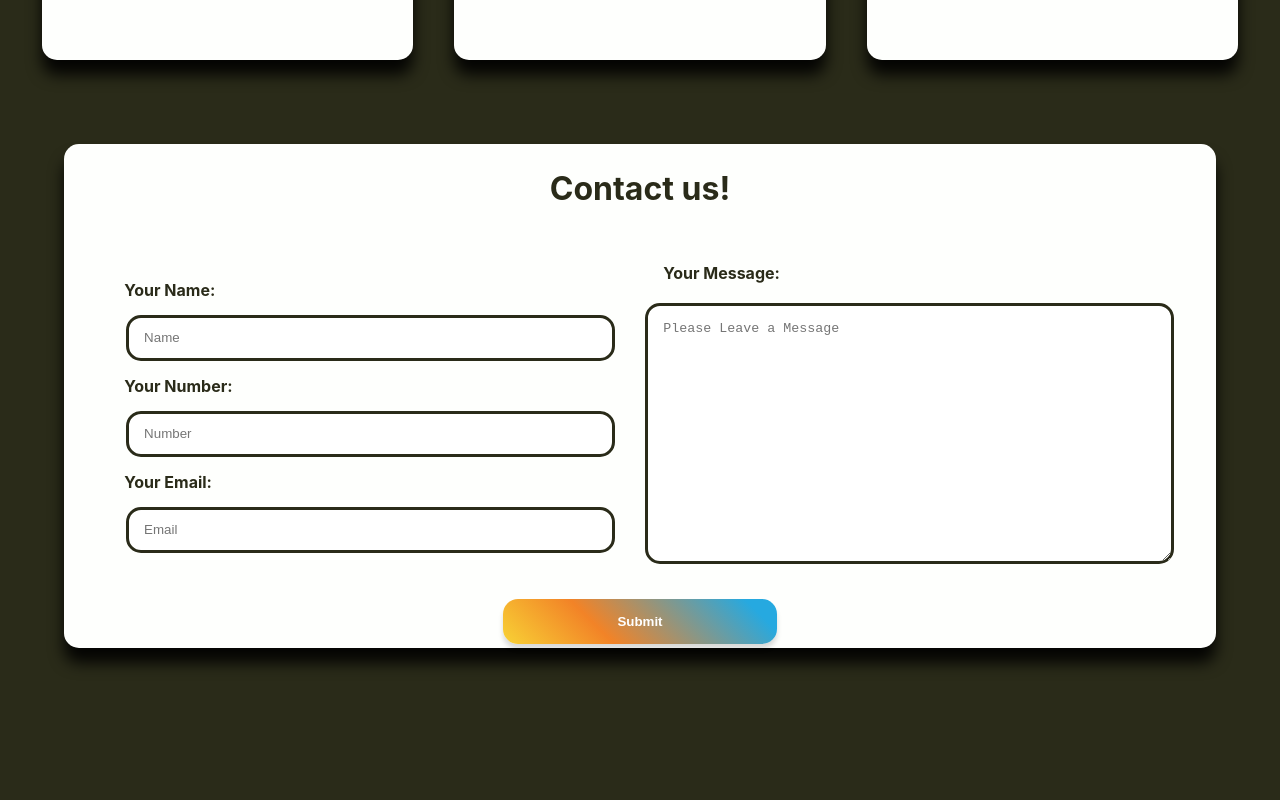
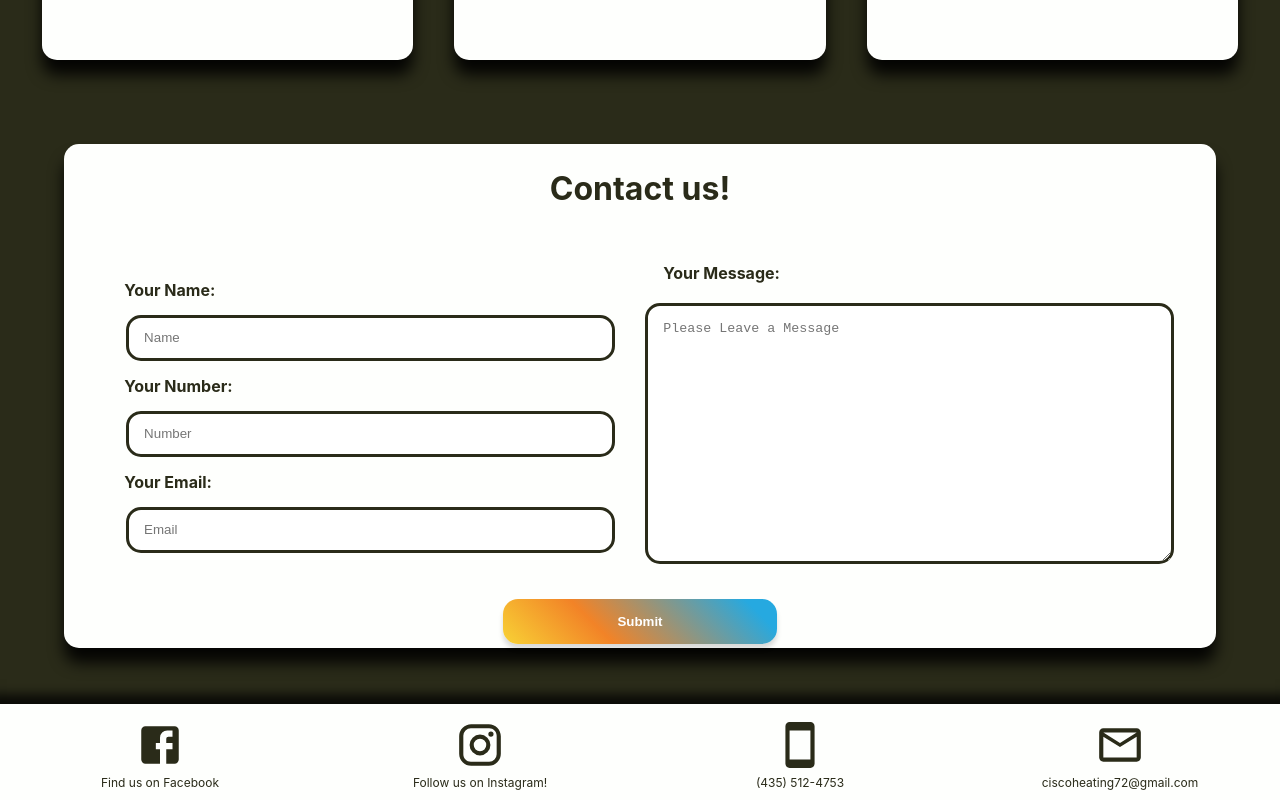
Before and after one commit to bbernadino/cisco-heating, a React (Create React App) app: page / in a window 1280 px wide. Shown: the part 1112-1912 px from the top of the page. Before the commit the page ends 1816 px from the top, so only its background shows below. Built offline with nearby package versions, Linux system fonts and the light colour scheme.

Commit message:
added footer front end and link functionality

```diff
--- a/public/index.html
+++ b/public/index.html
@@ -27,6 +27,8 @@
     <title>Cisco Heating</title>
   </head>
   <body>
+    <div id="fb-root"></div>
+    <script async defer crossorigin="anonymous" src="https://connect.facebook.net/en_US/sdk.js#xfbml=1&version=v8.0" nonce="DdDBwi0n"></script>
     <noscript>You need to enable JavaScript to run this app.</noscript>
     <div id="root"></div>
     <!--
--- a/src/App.js
+++ b/src/App.js
@@ -6,6 +6,7 @@ import Call from './components/Call/Call';
 import Header from './components/Header/Header';
 import Boxes from './components/Boxes/Boxes';
 import Contact from './components/Contact/Contact';
+import Footer from './components/Footer/Footer';
 
 const Wrapper = styled.div`
   width: 100%;
@@ -23,6 +24,7 @@ function App() {
             <Call />
             <Boxes />
             <Contact />
+            <Footer />
           </Wrapper>
         </Switch>
       </Router>
--- a/src/StateProvider.js
+++ b/src/StateProvider.js
@@ -14,7 +14,7 @@ export const StateProvider = (props) => {
       title: 'Service and Repair',
       icon: <BuildIcon />,
       description:
-        'Residential repairs, installs, and new construction. Authorized York and Day and Night Dealer. Se habla Español.'
+        'Residential repairs, installs, and new construction. Authorized York and Day and Night Dealer.'
     },
     {
       id: 2,
--- a/src/components/Box/Box.js
+++ b/src/components/Box/Box.js
@@ -35,10 +35,9 @@ const BoxContent = styled.div`
   }
 `;
 
-const BoxIcon = styled.div`
+export const BoxIcon = styled.div`
   width: 70px;
   height: 70px;
-  border-radius: 50%;
 
   .MuiSvgIcon-root {
     height: 100%;
--- a/src/components/Boxes/Boxes.js
+++ b/src/components/Boxes/Boxes.js
@@ -19,7 +19,7 @@ const BoxesContent = styled.div`
     align-items: center;
     justify-content: flex-start;
     height: unset;
-    margin-bottom: 30px;
+    padding-bottom: 30px;
   }
 
   @media screen and (max-width: 1360px) {
--- a/src/components/Call/Call.js
+++ b/src/components/Call/Call.js
@@ -141,7 +141,7 @@ function Call() {
             estimates all at a low price. Cisco Heating is
             locally owned which will help you find the fastest
             and cheapest service that you are looking for. Give
-            us a call at 435-760-1543!
+            us a call at 435-760-1543! Se Habla Español.
           </p>
           <Link to='/'>
             <CallButton>
--- a/src/components/Contact/Contact.js
+++ b/src/components/Contact/Contact.js
@@ -10,7 +10,8 @@ const ContactBox = styled.div`
   justify-content: flex-start;
 
   @media screen and (max-width: 1024px) {
-    height: 100%;
+    height: unset;
+    padding-bottom: 30px;
   }
 `;
 
@@ -34,6 +35,7 @@ const ContactContent = styled.div`
 
   @media screen and (max-width: 1024px) {
     height: unset;
+    margin-bottom: 15px;
   }
 `;
 
--- /dev/null
+++ b/src/components/Footer/Footer.js
@@ -0,0 +1,115 @@
+import React from 'react';
+import styled from 'styled-components';
+import FacebookIcon from '@material-ui/icons/Facebook';
+import InstagramIcon from '@material-ui/icons/Instagram';
+import SmartphoneIcon from '@material-ui/icons/Smartphone';
+import MailOutlineIcon from '@material-ui/icons/MailOutline';
+
+const FooterBox = styled.div`
+  height: 12%;
+  width: 100%;
+  background-color: #FEFFFD;
+  box-shadow: 0 0 10px 10px rgba(0,0,0, 0.75);
+  display: flex;
+  justify-content: space-between;
+
+  @media screen and (max-width: 1024px) {
+    flex-direction: column;
+    height: unset;
+    align-items: center;
+  }
+`;
+
+const IconBox = styled.div`
+  height: 100%;
+  width: 25%;
+  display: flex;
+  flex-direction: column;
+  align-items: center;
+  justify-content: center;
+
+  p {
+    width: 100%;
+    font-size: 12px;
+    color: #2A2B19;
+    text-align: center;
+  }
+
+  @media screen and (max-width: 1024px) {
+    height: 25%;
+    width: 75%;
+    padding: 10px;
+
+    p {
+      font-size: 20px;
+    }
+  }
+`;
+
+const FooterIcon = styled.div`
+  width: 50px;
+  height: 50px;
+  padding: 5px;
+
+  .MuiSvgIcon-root {
+    height: 100%;
+    width: 100%;
+    color: #2A2B19;
+  }
+
+  .MuiSvgIcon-root:hover {
+    color: #494A3B;
+  }
+
+  @media screen and (max-width: 1024px) {
+    height: 60px;
+    width: 60px;
+    padding: unset;
+  }
+`;
+
+function Footer() {
+  return (
+    <FooterBox>
+      <IconBox>
+        <FooterIcon>
+          <a
+            rel="noopener noreferrer"
+            target="_blank"
+            href="https://www.facebook.com/ciscoheatingcachevalley/"
+          >
+            <FacebookIcon />
+          </a>
+        </FooterIcon>
+        <p>Find us on Facebook</p>
+      </IconBox>
+      <IconBox>
+        <FooterIcon>
+          <a
+            rel="noopener noreferrer"
+            target="_blank"
+            href="https://www.instagram.com/ciscoheating/"
+          >
+            <InstagramIcon />
+          </a>
+        </FooterIcon>
+        <p>Follow us on Instagram!</p>
+      </IconBox>
+      <IconBox>
+        <FooterIcon>
+          <SmartphoneIcon />
+        </FooterIcon>
+        {/* <p>(435) 760-1543</p> */}
+        <p>(435) 512-4753</p>
+      </IconBox>
+      <IconBox>
+        <FooterIcon>
+          <MailOutlineIcon />
+        </FooterIcon>
+        <p>ciscoheating72@gmail.com</p>
+      </IconBox>
+    </FooterBox>
+  );
+}
+
+export default Footer;
```
